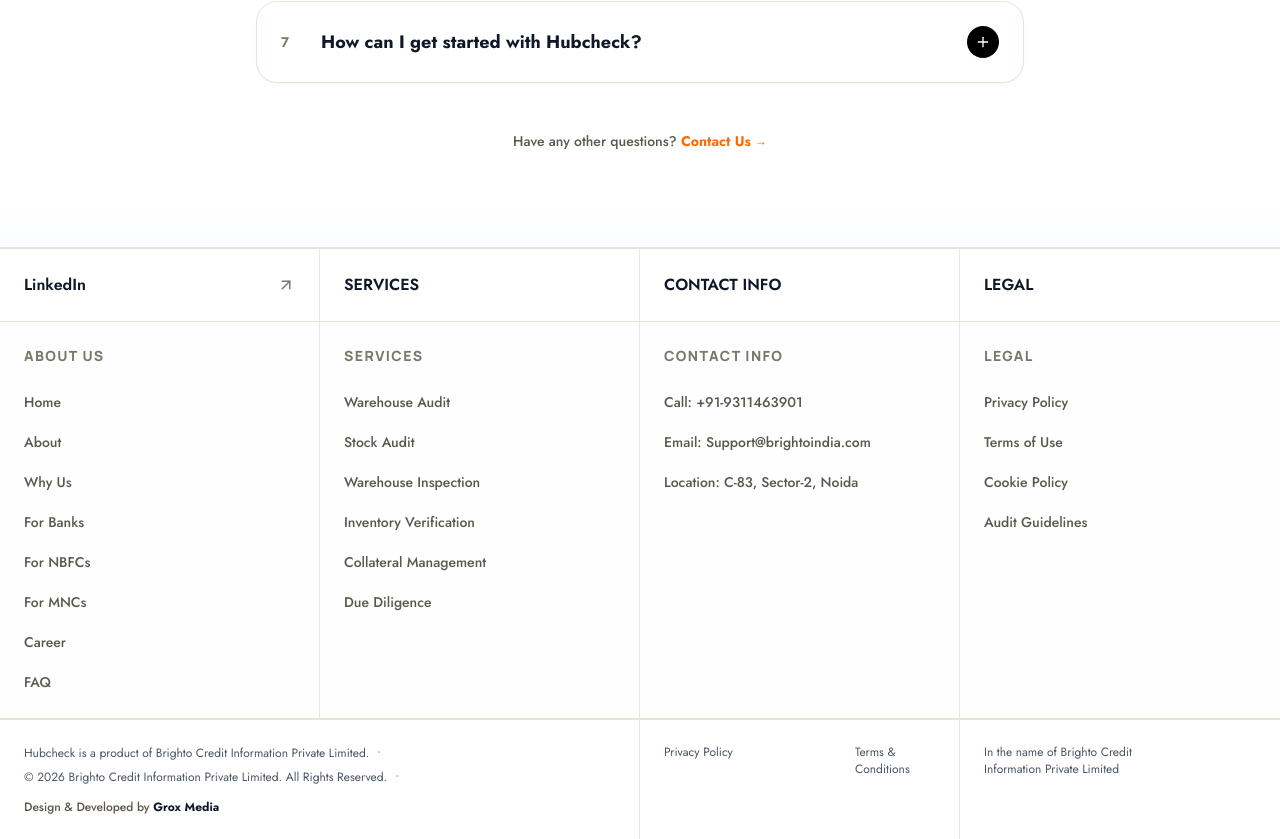
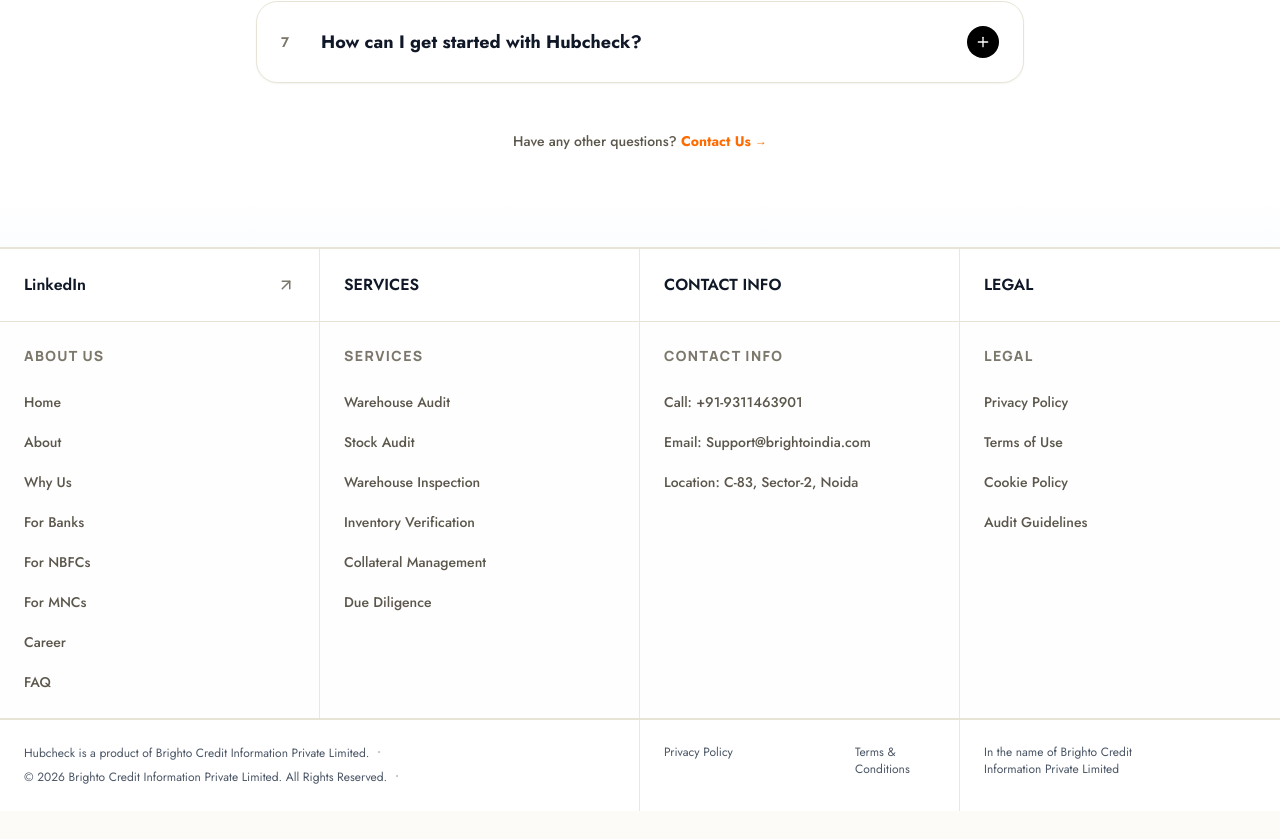
Before and after one commit to code-x-prime/hub-check, a Next.js app: page / in a window 1280 px wide. Shown: the part 10952-11791 px from the top of the page. After the commit the page ends 11763 px from the top, so only its background shows below. Built offline with nearby package versions, Linux system fonts and the light colour scheme.

Commit message:
feat: implement responsive multi-column footer component with site navigation and legal links

```diff
--- a/components/Footer.tsx
+++ b/components/Footer.tsx
@@ -120,17 +120,7 @@
               <span>© {currentYear} Brighto Credit Information Private Limited. All Rights Reserved.</span>
               <span>•</span>
             </div>
-            <p className="text-gray-500 font-medium">
-              Design & Developed by{' '}
-              <a
-                href="https://groxmedia.in/"
-                target="_blank"
-                rel="noopener noreferrer"
-                className="font-bold text-gray-900 hover:text-[#15803d] transition-colors duration-200"
-              >
-                Grox Media
-              </a>
-            </p>
+
           </div>
 
           {/* Column 3 */}
```
